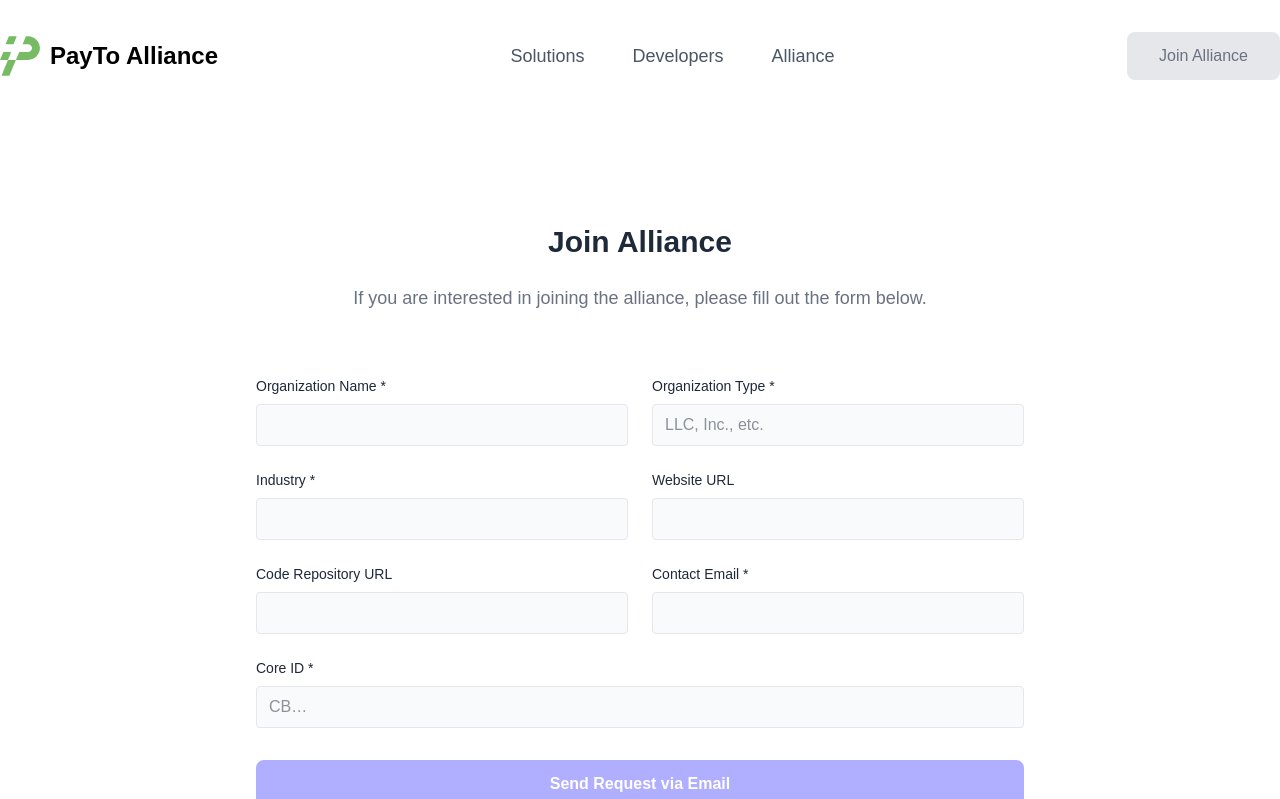
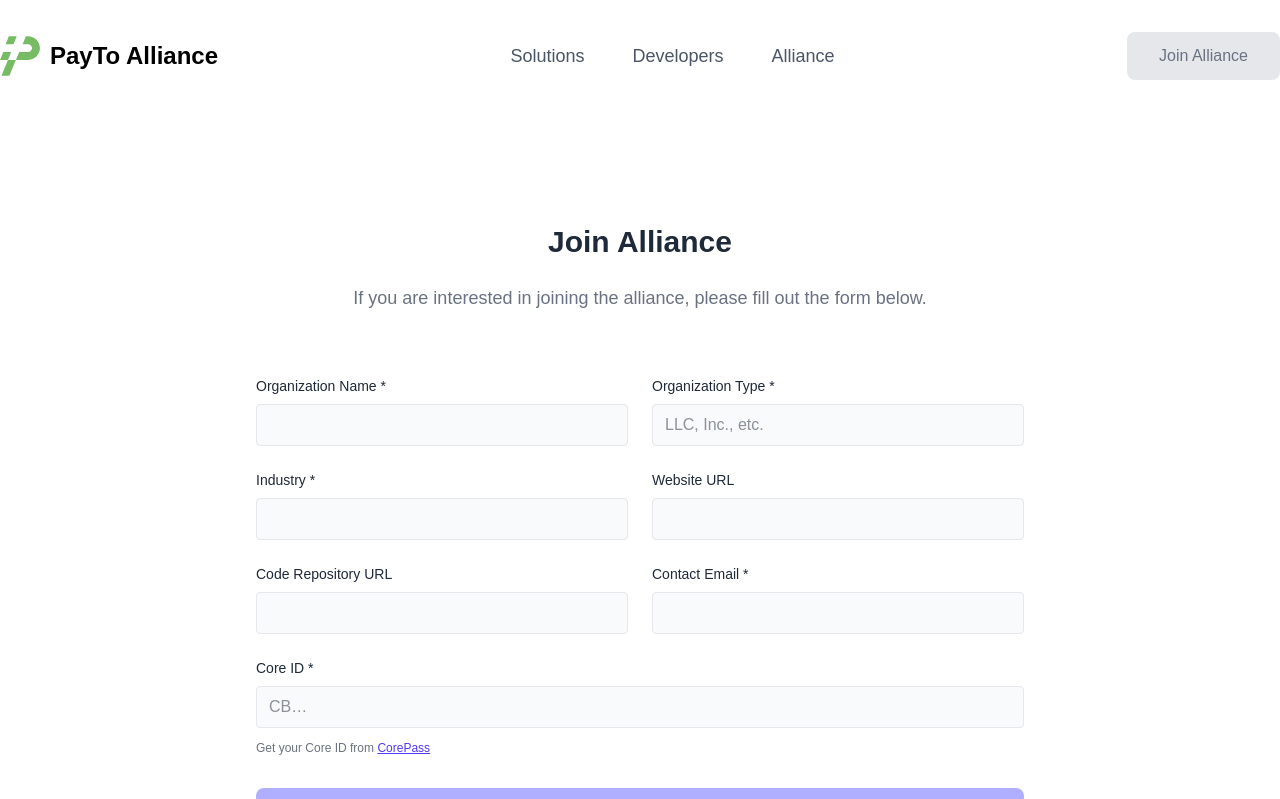
Before and after one commit to core-laboratories/paytoonl-web, a React app: page /joinus in a window 1280 px wide. Shown: the top 799 px of the page. Built offline with nearby package versions, Linux system fonts and the light colour scheme.

Commit message:
Updates PayTo standards and Join Us form
Adds "Intra-Bank Transfer" to the list of PayTo standards.
Provides a direct link to CorePass for obtaining a Core ID
on the Join Us form, enhancing user experience.

```diff
--- a/src/Pages/JoinUs/JoinUs.tsx
+++ b/src/Pages/JoinUs/JoinUs.tsx
@@ -108,6 +108,19 @@
               {field.validation === false && field.name === 'core' && (
                 <p className="text-sm text-rose-600">Please enter a valid Core ID (CorePass Application)</p>
               )}
+              {field.name === 'core' && (
+                <p className="text-xs text-gray-500 mt-1">
+                  Get your Core ID from{' '}
+                  <a
+                    href="https://corepass.net"
+                    target="_blank"
+                    rel="noopener"
+                    className="text-indigo-600 hover:text-indigo-700 underline"
+                  >
+                    CorePass
+                  </a>
+                </p>
+              )}
               {field.validation === false && field.name === 'contact' && (
                 <p className="text-sm text-rose-600">Please enter a valid email address</p>
               )}
--- a/src/data/paytoStandarts.json
+++ b/src/data/paytoStandarts.json
@@ -49,9 +49,17 @@
     },
     {
       "title": "ORIC",
-        "text": "Organization (VASP) Identifier Code",
+      "text": "Organization Identifier Code",
       "link": {
         "href": "https://payto.money?tab=bic",
+          "text": "Try it now →"
+      }
+    },
+    {
+      "title": "Intra",
+      "text": "Intra-Bank Transfer",
+      "link": {
+        "href": "https://payto.money?tab=intra",
           "text": "Try it now →"
       }
     },
```
Lines whose indentation alone changed are shown as unchanged.
